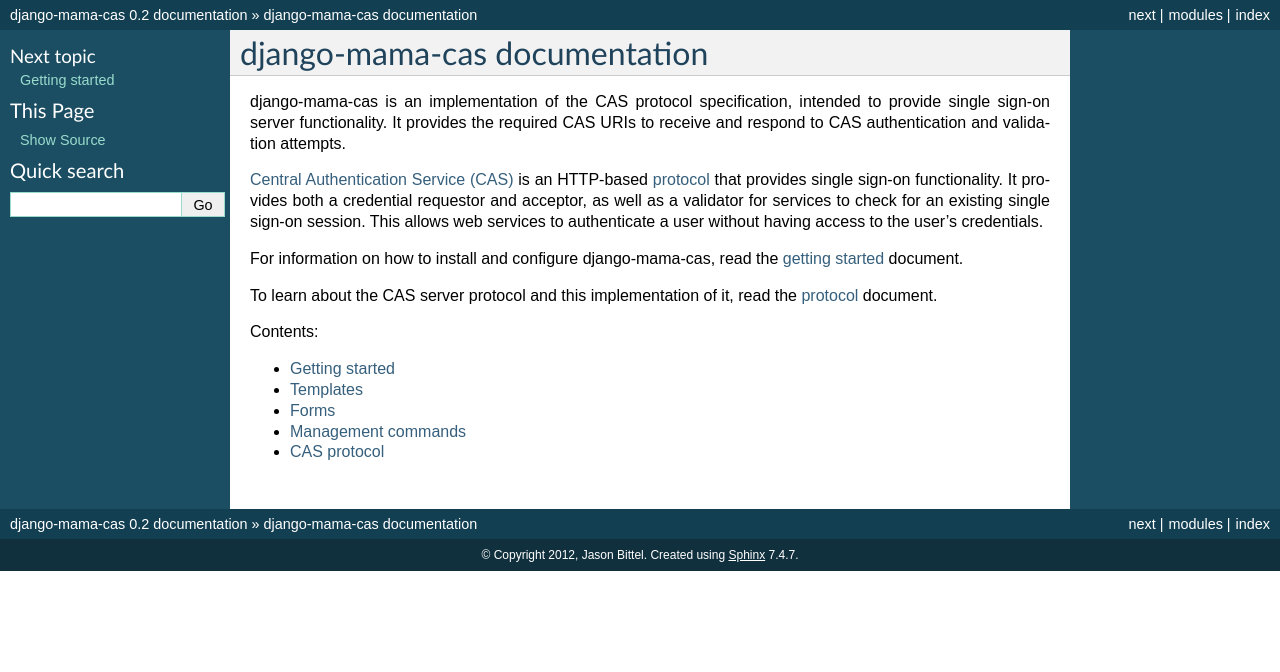
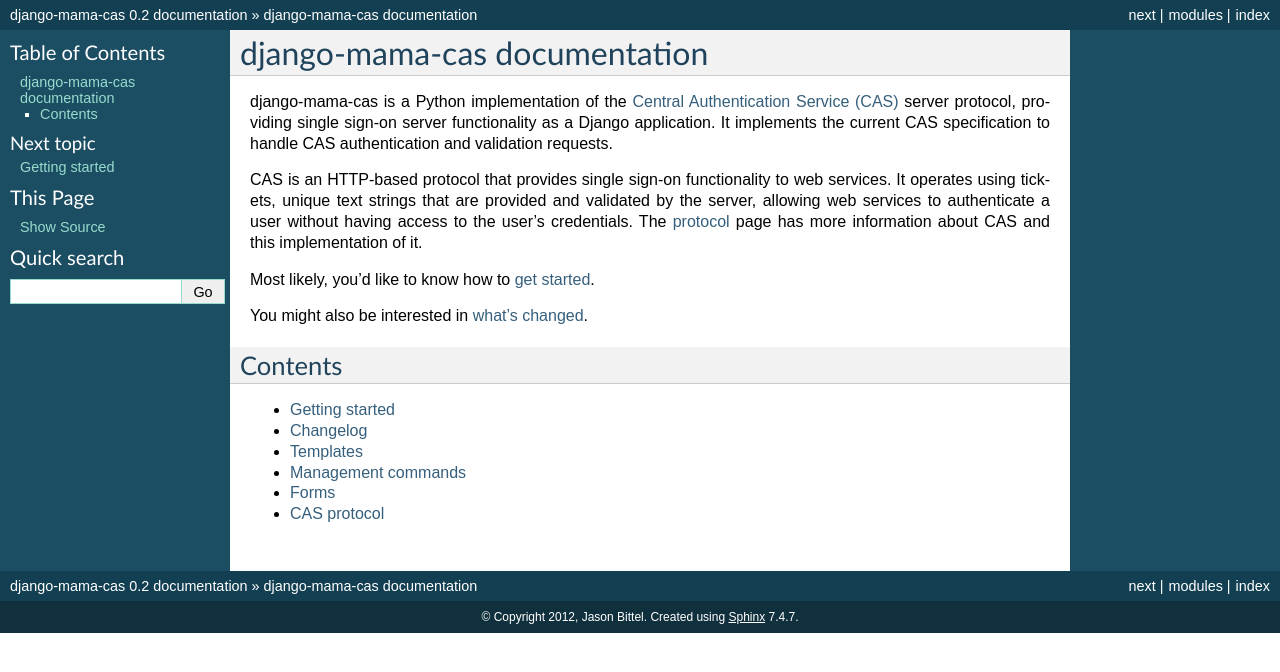
Before and after one commit to jbittel/django-mama-cas, a Sphinx documentation site: the page built from docs/index.rst, in a window 1280 px wide. Shown: the top 672 px of the page. Built offline with Sphinx 7.4.7, drawn with Linux system fonts in a browser that asks for light colours.

Commit message:
Documentation updates

```diff
--- a/docs/index.rst
+++ b/docs/index.rst
@@ -6,33 +6,31 @@
 django-mama-cas documentation
 =============================
 
-django-mama-cas is an implementation of the CAS protocol specification,
-intended to provide single sign-on server functionality. It provides the
-required CAS URIs to receive and respond to CAS authentication and validation
-attempts.
+django-mama-cas is a Python implementation of the `Central Authentication
+Service (CAS) <http://en.wikipedia.org/wiki/Central_Authentication_Service>`_
+server protocol, providing single sign-on server functionality as a Django
+application. It implements the current CAS specification to handle CAS
+authentication and validation requests.
 
-`Central Authentication Service (CAS)
-<http://en.wikipedia.org/wiki/Central_Authentication_Service>`_ is an
-HTTP-based `protocol <http://www.jasig.org/cas/protocol>`_ that provides
-single sign-on functionality. It provides both a credential requestor and
-acceptor, as well as a validator for services to check for an existing single
-sign-on session.  This allows web services to authenticate a user without
-having access to the user's credentials.
+CAS is an HTTP-based protocol that provides single sign-on functionality to web
+services. It operates using tickets, unique text strings that are provided and
+validated by the server, allowing web services to authenticate a user without
+having access to the user's credentials. The :ref:`protocol <protocol>` page
+has more information about CAS and this implementation of it.
 
-For information on how to install and configure django-mama-cas, read the
-:ref:`getting started <getting-started>` document.
+Most likely, you'd like to know how to :ref:`get started <getting-started>`.
 
-To learn about the CAS server protocol and this implementation of it, read the
-:ref:`protocol <protocol>` document.
+You might also be interested in :ref:`what's changed <changelog>`.
 
-
-Contents:
+Contents
+--------
 
 .. toctree::
    :maxdepth: 1
 
    getting-started
+   changelog
    templates
+   management-commands
    forms
-   management-commands
    protocol
--- a/docs/protocol.rst
+++ b/docs/protocol.rst
@@ -88,9 +88,9 @@
    session has been established.
 
 **Custom attributes**
-   Custom attributes can be returned along with a service or proxy validation
-   success. This is not part of the official CAS specification, but is widely
-   used in practice.
+   Custom attributes can be returned along with a CAS 2.0 service or proxy
+   validation success. This is not part of the official CAS specification, but
+   is widely used in practice.
 
 These changes do not alter the contract between the client, service and CAS
 server.
```
Also changed, not shown: docs/changelog.rst (added, +26 -0 lines), docs/forms.rst (+5 -5 lines), docs/getting-started.rst (+10 -7 lines), docs/templates.rst (+22 -24 lines), 2 other files.
